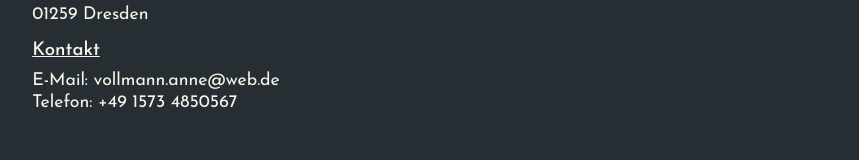
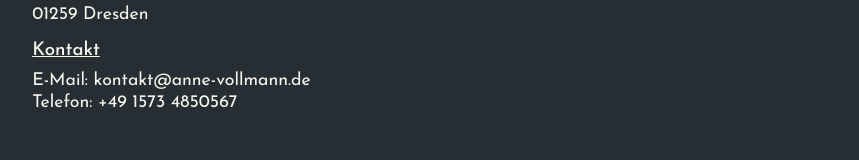
Before and after one commit to AnneVollmann/Anne-Vollmann-Portfolio, an Angular app: page /legal-notice in a window 1280 px wide. Shown: the part 434-594 px from the top of the page, without its empty margins (210-1069 px from the left). Built offline with nearby package versions, Linux system fonts and the light colour scheme.

Commit message:
new mail address (kontakt@anne-vollmann.de) created and old one replaced

```diff
--- a/src/app/legal-notice/legal-notice.html
+++ b/src/app/legal-notice/legal-notice.html
@@ -9,7 +9,7 @@
     <p>Prof.-Billroth-Str. 14<br />
         01259 Dresden</p>
     <h3>Kontakt</h3>
-    <p>E-Mail: vollmann.anne&#64;web.de</p>
+    <p>E-Mail: kontakt&#64;anne-vollmann.de</p>
     <p>Telefon: +49 1573 4850567</p>
     <h2>Hinweise zur Website</h2>
     <h3>Urheberrechtliche Hinweise</h3>
@@ -33,7 +33,7 @@
         01259 Dresden</p>
     <h3>contact</h3>
     <p>Tel: +49 1573 4850567</p><br />
-    <p>Mail: vollmann.anne&#64;web.de</p>
+    <p>Mail: kontakt&#64;anne-vollmann.de</p>
     <h2>Information about this website</h2>
     <h3>Copyright Notice</h3>
     <p>Logo-Design by <a class="linkedin-link" href="https://www.linkedin.com/in/thomas-vollmann-b31a70268/"
--- a/src/app/main-content/contact-me/contact-me.html
+++ b/src/app/main-content/contact-me/contact-me.html
@@ -14,10 +14,10 @@
         </p>
         <div class="contact-oportunities">
             <!-- insert mail (text, href)-->
-            <a (mouseenter)="mailHovered = true" (mouseleave)="mailHovered = false" href="vollmann.anne@web.de">
+            <a (mouseenter)="mailHovered = true" (mouseleave)="mailHovered = false" href="kontakt@anne-vollmann.de">
                 <img [src]="mailHovered ? 'assets/icons/icon_mail_hover.svg' : 'assets/icons/icon_mail.svg'"
                     alt="mail icon">
-                E-Mail: vollmann.anne&#64;web.de
+                E-Mail: kontakt&#64;anne-vollmann.de
             </a>
             <a (mouseenter)="phoneHovered = true" (mouseleave)="phoneHovered = false" a href="tel:+4915734850567">
                 <img [src]="phoneHovered ? 'assets/icons/icon_phone_hover.svg' : 'assets/icons/icon_phone.svg'"
--- a/src/app/privacy-policy/privacy-policy.html
+++ b/src/app/privacy-policy/privacy-policy.html
@@ -10,7 +10,7 @@
         Prof.-Billroth-Str. 14<br />
         01259 Dresden<br />
         Tel: +49 1573 4850567<br />
-        Mail: vollmann.anne&#64;web.de</p>
+        Mail: kontakt&#64;anne-vollmann.de</p>
     <h2>Ihre Betroffenenrechte</h2>
     <p>Unter den angegebenen Kontaktdaten können Sie gemäß EU-Datenschutz-Grundverordnung (DSGVO) jederzeit folgende
         Rechte ausüben:</p>
@@ -83,7 +83,7 @@
         <br />
         contact:<br />
         Tel: +49 1573 4850567<br />
-        Mail: vollmann.anne&#64;web.de
+        Mail: kontakt&#64;anne-vollmann.de
     </p>
     <h2>Änderung unserer Datenschutzerklärung</h2>
     <p>Wir behalten uns vor, diese Datenschutzerklärung anzupassen, damit sie stets den aktuellen rechtlichen
@@ -110,7 +110,7 @@
         Prof.-Billroth-Str. 14<br />
         01259 Dresden<br />
         Tel: +49 1573 4850567<br />
-        Mail: vollmann.anne&#64;web.de</p>
+        Mail: kontakt&#64;anne-vollmann.de</p>
     <h2>Your Data Subject Rights</h2>
     <p>You may exercise the following rights at any time using the contact details provided in accordance with the EU
         General Data Protection Regulation (GDPR):</p>
@@ -174,7 +174,7 @@
         <br />
         contact:<br />
         Tel: +49 1573 4850567<br />
-        Mail: vollmann.anne&#64;web.de
+        Mail: kontakt&#64;anne-vollmann.de
     </p>
     <h2>Changes to Our Privacy Policy</h2>
     <p>We reserve the right to amend this privacy policy to ensure that it always complies with current legal
```
